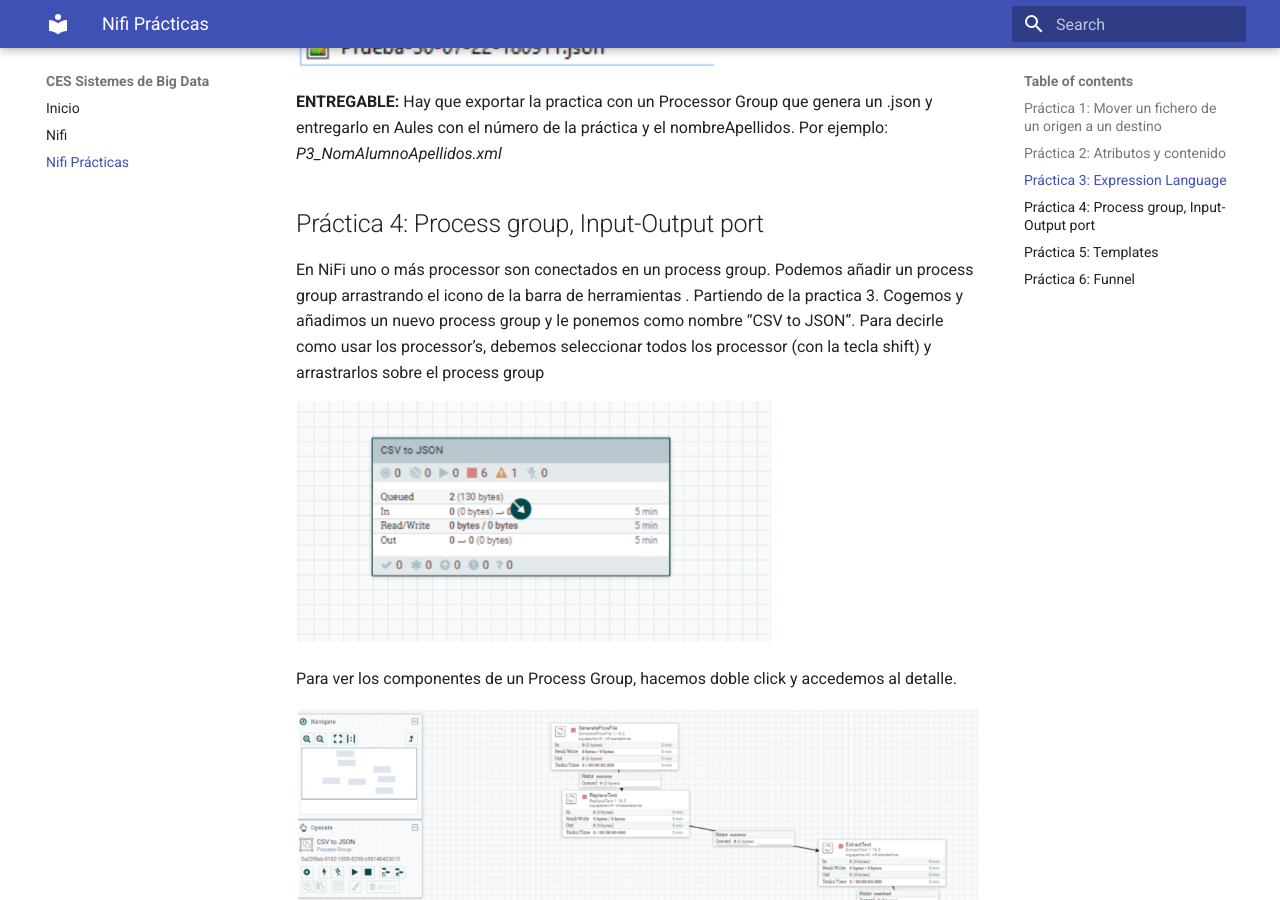
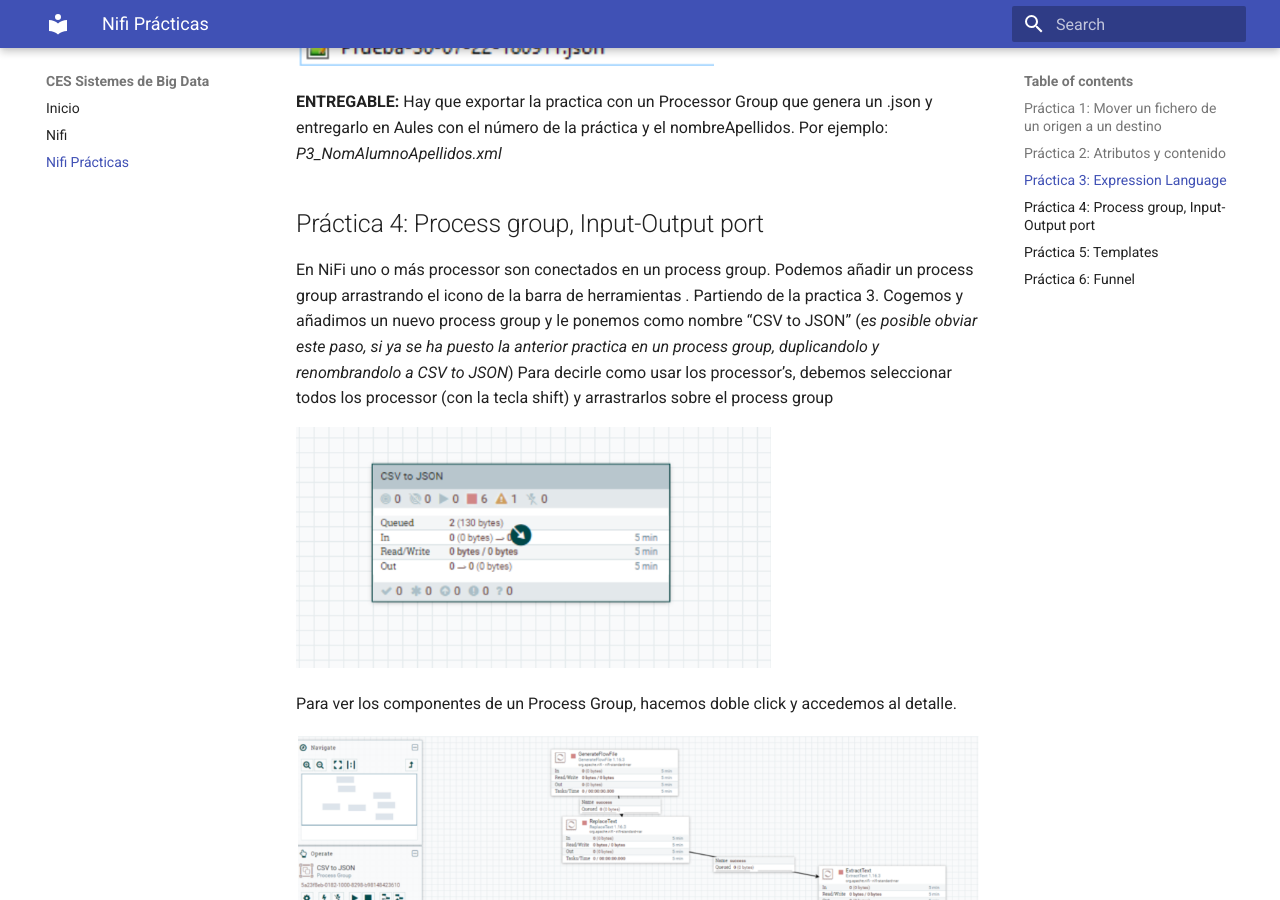
Before and after one commit to jorsodom/bigdata-sb, an MkDocs documentation site: the page built from docs/nifiPracticas.md, in a window 1280 px wide and 900 px high, scrolled down 20043 px. Built offline with MkDocs 1.6.1 and Material for MkDocs 9.7.7, drawn with Linux system fonts in a browser that asks for light colours.

Commit message:
upd 5 para descartarla en vNifi m2

```diff
--- a/docs/nifiPracticas.md
+++ b/docs/nifiPracticas.md
@@ -297,8 +297,8 @@ lo siguiente a la fecha son horas, minutos y segundos:
 ## Práctica 4: Process group, Input-Output port
 En NiFi uno o más processor son conectados en un process group. Podemos añadir un
 process group arrastrando el icono de la barra de herramientas .
-Partiendo de la practica 3. Cogemos y añadimos un nuevo process group y le ponemos
-como nombre “CSV to JSON”.
+Partiendo de la practica 3.
+Cogemos y añadimos un nuevo process group y le ponemos como nombre “CSV to JSON” (*es posible obviar este paso, si ya se ha puesto la anterior practica en un process group, duplicandolo y renombrandolo a CSV to JSON*)
 Para decirle como usar los processor’s, debemos seleccionar todos los processor (con
 la tecla shift) y arrastrarlos sobre el process group
 
```
